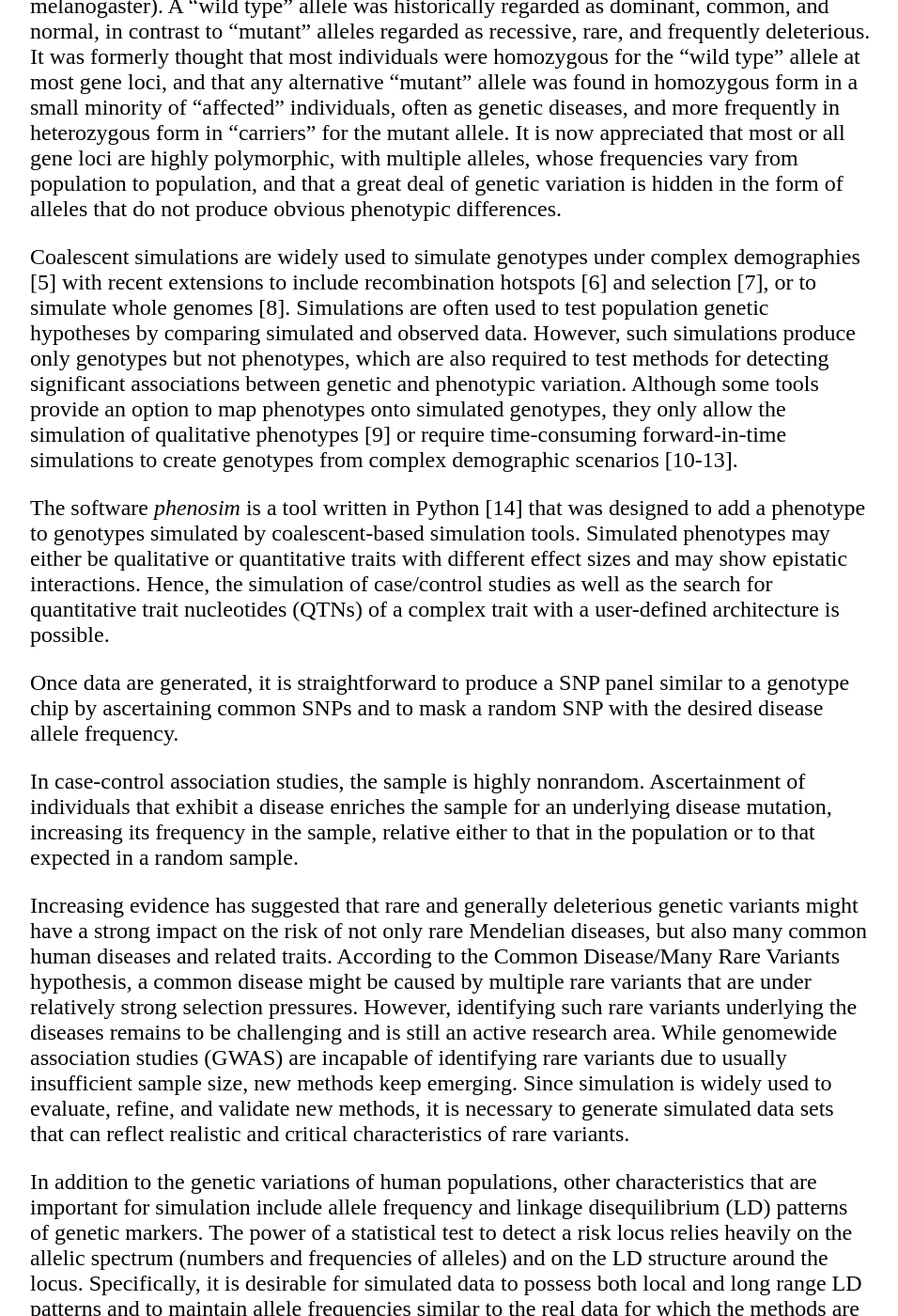
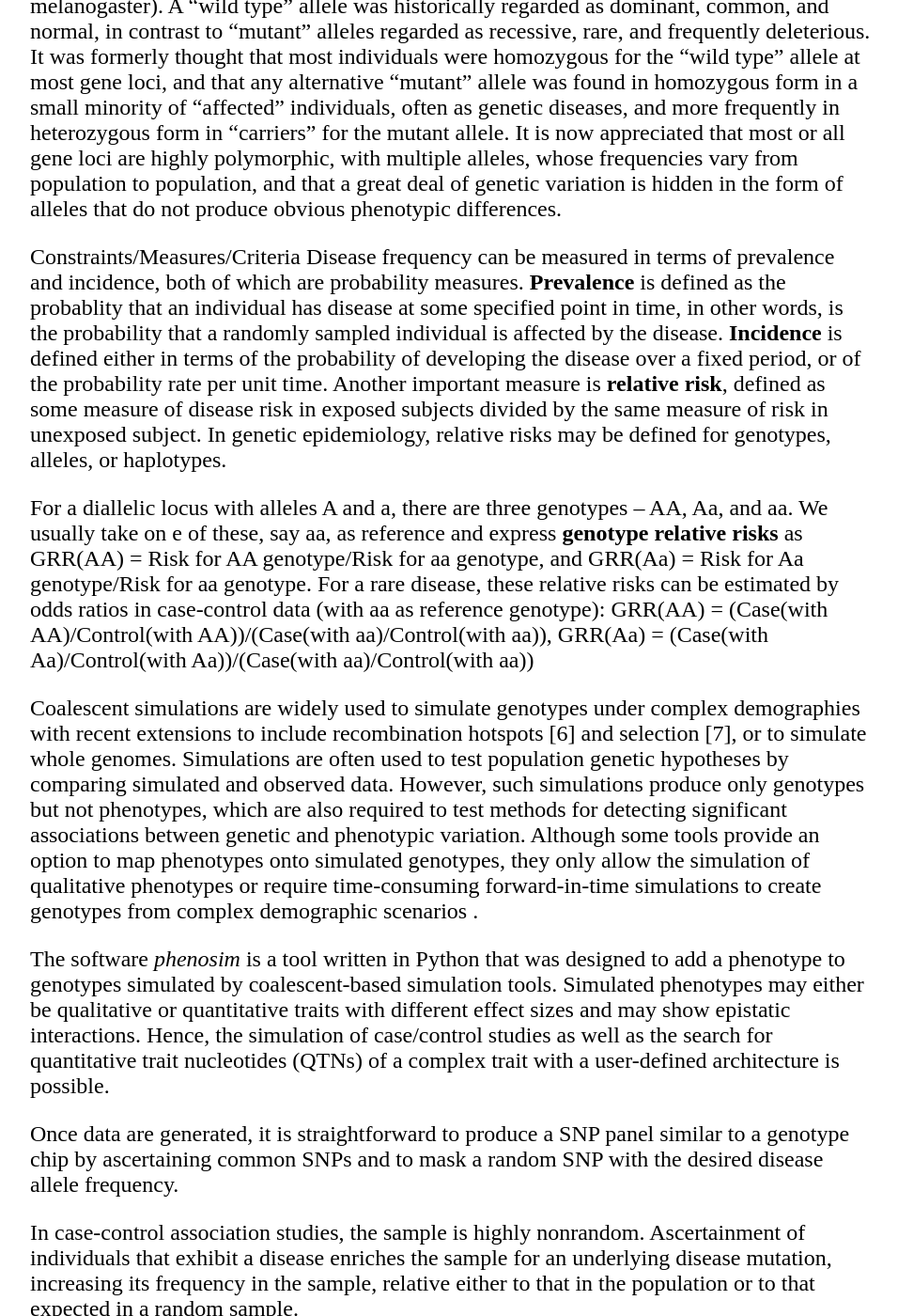
Before and after one commit to lybird300/lybird300.github.io, a Jekyll site: the page built from _posts/2015-05-07-simulate-gwas-data.md, in a window 1280 px wide and 1400 px high, scrolled down 2889 px. Shown: the whole window at 94% size, without its empty margins (160-1116 px from the left). Built offline with Jekyll 4.4.1, drawn with Linux system fonts in a browser that asks for light colours.

Commit message:
Update 2015-05-07-simulate-gwas-data.md

```diff
--- a/_posts/2015-05-07-simulate-gwas-data.md
+++ b/_posts/2015-05-07-simulate-gwas-data.md
@@ -36,9 +36,14 @@ additive effects between mutiple quantitative trait nucleotides (QTNs): Besenbac
 Qualtitative traits are analyzed in case/control studies. In a Genome-Wide disease association study the genomes of a large group of individuals are examined to establish the presence of a significant association between a disease and particular genes. The group of individuals is divided in cases (people with the disease) and controls (people without). Randomly pairing haplotypes to form diplotypes, we prospectively generated case-control data sets. We can simulate diploid individuals with a qualitative phenotype with three different probabilities P(affected|wildtype homozygous), P(affected|wildtype & mutant heterozygous), and P(affected|mutant homozygous).
 Note: The term "wild type" allele is sometimes used to describe an allele that is thought to contribute to the typical phenotypic character as seen in "wild" populations of organisms, such as fruit flies (Drosophila melanogaster). A "wild type" allele was historically regarded as dominant, common, and normal, in contrast to "mutant" alleles regarded as recessive, rare, and frequently deleterious. It was formerly thought that most individuals were homozygous for the "wild type" allele at most gene loci, and that any alternative "mutant" allele was found in homozygous form in a small minority of "affected" individuals, often as genetic diseases, and more frequently in heterozygous form in "carriers" for the mutant allele. It is now appreciated that most or all gene loci are highly polymorphic, with multiple alleles, whose frequencies vary from population to population, and that a great deal of genetic variation is hidden in the form of alleles that do not produce obvious phenotypic differences.
 
-Coalescent simulations are widely used to simulate genotypes under complex demographies [5] with recent extensions to include recombination hotspots [6] and selection [7], or to simulate whole genomes [8]. Simulations are often used to test population genetic hypotheses by comparing simulated and observed data. However, such simulations produce only genotypes but not phenotypes, which are also required to test methods for detecting significant associations between genetic and phenotypic variation. Although some tools provide an option to map phenotypes onto simulated genotypes, they only allow the simulation of qualitative phenotypes [9] or require time-consuming forward-in-time simulations to create genotypes from complex demographic scenarios [10-13].
+Constraints/Measures/Criteria
+Disease frequency can be measured in terms of prevalence and incidence, both of which are probability measures. <b>Prevalence</b> is defined as the probablity that an individual has disease at some specified point in time, in other words, is the probability that a randomly sampled individual is affected by the disease. <b>Incidence</b> is defined either in terms of the probability of developing the disease over a fixed period, or of the probability rate per unit time. Another important measure is <b>relative risk</b>, defined as some measure of disease risk in exposed subjects divided by the same measure of risk in unexposed subject. In genetic epidemiology, relative risks may be defined for genotypes, alleles, or haplotypes.
 
-The software <i>phenosim</i> is a tool written in Python [14] that was designed to add a phenotype to genotypes simulated by coalescent-based simulation tools. Simulated phenotypes may either be qualitative or quantitative traits with different effect sizes and may show epistatic interactions. Hence, the simulation of case/control studies as well as the search for quantitative trait nucleotides (QTNs) of a complex trait with a user-defined architecture is possible.
+For a diallelic locus with alleles A and a, there are three genotypes -- AA, Aa, and aa. We usually take on e of these, say aa, as reference and express <b>genotype relative risks</b> as GRR(AA) = Risk for AA genotype/Risk for aa genotype, and GRR(Aa) = Risk for Aa genotype/Risk for aa genotype. For a rare disease, these relative risks can be estimated by odds ratios in case-control data (with aa as reference genotype): GRR(AA) = (Case(with AA)/Control(with AA))/(Case(with aa)/Control(with aa)), GRR(Aa) = (Case(with Aa)/Control(with Aa))/(Case(with aa)/Control(with aa))
+
+Coalescent simulations are widely used to simulate genotypes under complex demographies with recent extensions to include recombination hotspots [6] and selection [7], or to simulate whole genomes. Simulations are often used to test population genetic hypotheses by comparing simulated and observed data. However, such simulations produce only genotypes but not phenotypes, which are also required to test methods for detecting significant associations between genetic and phenotypic variation. Although some tools provide an option to map phenotypes onto simulated genotypes, they only allow the simulation of qualitative phenotypes or require time-consuming forward-in-time simulations to create genotypes from complex demographic scenarios .
+
+The software <i>phenosim</i> is a tool written in Python that was designed to add a phenotype to genotypes simulated by coalescent-based simulation tools. Simulated phenotypes may either be qualitative or quantitative traits with different effect sizes and may show epistatic interactions. Hence, the simulation of case/control studies as well as the search for quantitative trait nucleotides (QTNs) of a complex trait with a user-defined architecture is possible.
 
 Once data are generated, it is straightforward to produce a SNP panel similar to a genotype chip by ascertaining common SNPs and to mask a random SNP with the desired disease allele frequency.
 
```
